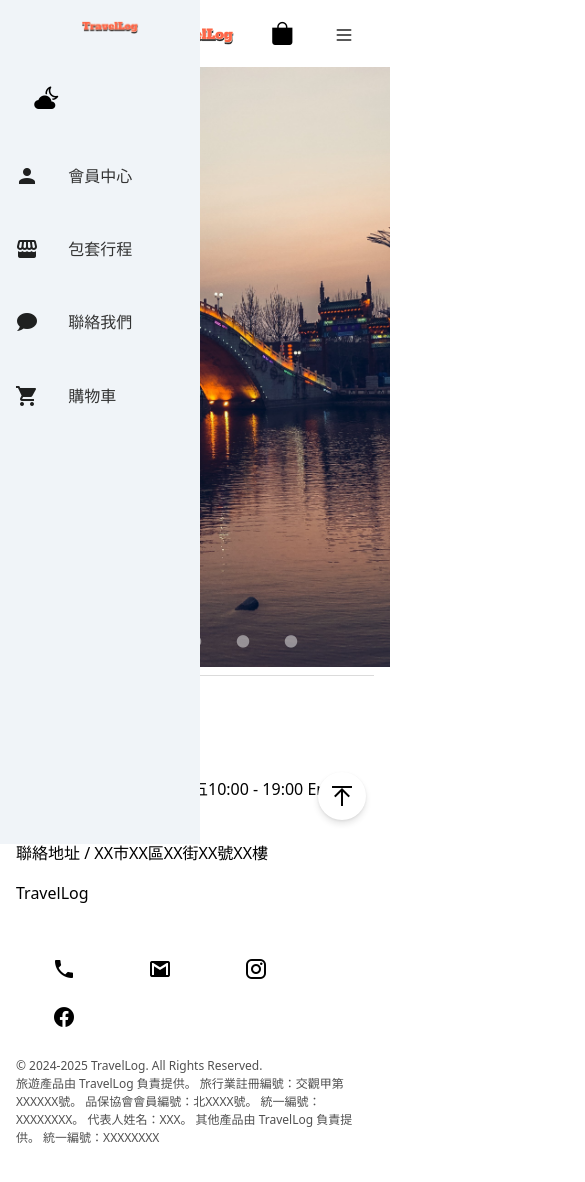
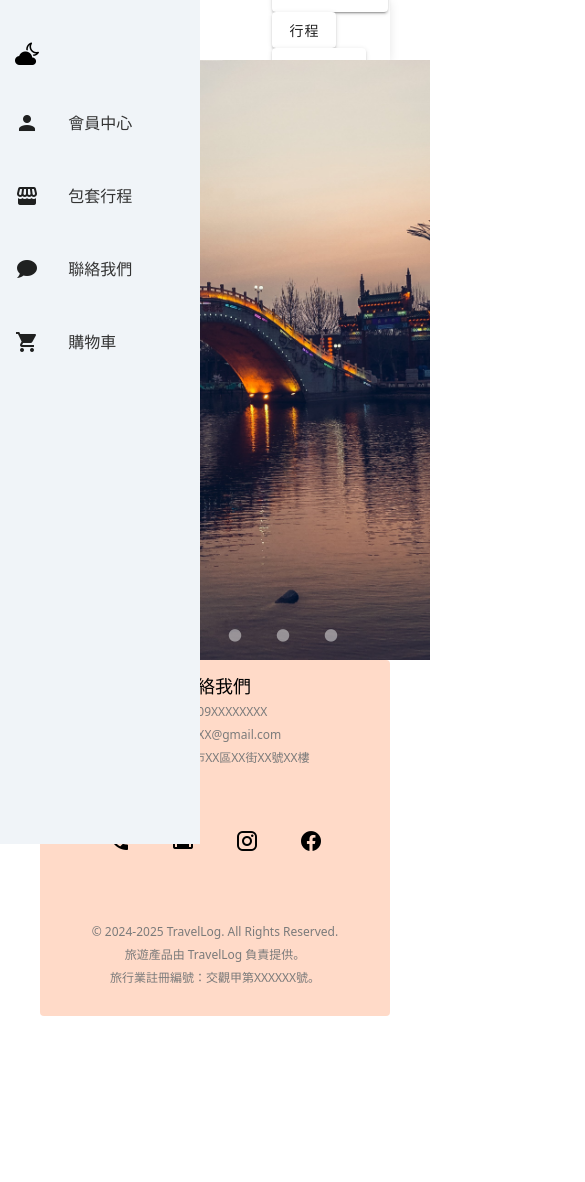
Before and after one commit to theoch3n/TravelLog-Vue, a Vue app: page / in a window 390 px wide. Shown: the top 1182 px of the page, 585 px wide, since content can reach past the window. After the commit the page ends 1020 px from the top, so only its background shows below. Built offline with nearby package versions, Linux system fonts and the light colour scheme.

Commit message:
[dosc]調整首頁樣式 但是Sidebar.vue的深色模式有些問題

```diff
--- a/src/components/Footer.vue
+++ b/src/components/Footer.vue
@@ -22,68 +22,74 @@ const icons = reactive([
 </script>
 
 <template>
-    <v-footer rounded class="bg-white">
-        <v-container fluid class="pa-0" style="border-top: 1px solid #dbdbdb;">
-            <v-row no-gutters>
-                <v-col class=" order-lg-1 mb-4" cols="12">
-                    <h2 class="mt-4 mb-4">
-                        聯絡我們
-                    </h2>
-                    <p>
-                        電話 / 09XXXXXXXX<br>
-                        專線服務時間：週一至週五10:00 - 19:00
-                        Email / XXX@gmail.com
-                    </p>
-                    <p>
-                        聯絡地址 / XX市XX區XX街XX號XX樓
-                    </p>
-                    <p>
-                        TravelLog<br>
-                    </p>
-                </v-col>
-                <v-col class="order-lg-2 mb-3 " cols="12">
-                    <v-btn v-for="icon in icons" :key="icon" class="mx-4" :icon="icon.icon" :href="icon.link"
-                        variant="text"></v-btn>
+    <v-footer rounded>
+        <v-container fluid class="pa-2">
+            <v-row>
+                <v-col cols="12" lg="4" class="footer-text mb-3">
+                    <h3 class="mb-1 pt-2">聯絡我們</h3>
+                    <p>電話 / 09XXXXXXXX</p>
+                    <p>Email / XXX@gmail.com</p>
+                    <p>聯絡地址 / XX市XX區XX街XX號XX樓</p>
                 </v-col>
 
-                <v-col class="footer-text order-lg-3 mb-3" cols="12">
-                    <p>© 2024-2025 TravelLog. All Rights Reserved.<br>
-                        旅遊產品由 TravelLog 負責提供。
-                        旅行業註冊編號：交觀甲第XXXXXX號。
-                        品保協會會員編號：北XXXX號。
-                        統一編號：XXXXXXXX。
-                        代表人姓名：XXX。
-                        其他產品由 TravelLog 負責提供。
-                        統一編號：XXXXXXXX
-                    </p>
+                <v-col cols="12" lg="4" class="mb-3">
+                    <v-btn v-for="icon in icons" :key="icon.icon" class="mx-2" :icon="icon.icon" :href="icon.link"
+                        color="black" variant="text"></v-btn>
+                </v-col>
+
+                <v-col cols="12" lg="4" class="footer-text mb-3 mt-2">
+                    <p>© 2024-2025 TravelLog. All Rights Reserved.</p>
+                    <p>旅遊產品由 TravelLog 負責提供。</p>
+                    <p>旅行業註冊編號：交觀甲第XXXXXX號。</p>
                 </v-col>
             </v-row>
         </v-container>
     </v-footer>
 </template>
+
 <style scoped>
-.v-footer {
-    width: 100vw;
-    margin-left: calc(-50vw + 50%);
-    margin-right: calc(-50vw + 50%);
-    border: none;
-    margin-top: auto;
+footer {
+    background-color: #FFDAC8 !important;
+    color: #7B7B7B;
+    padding: 0px 0;
+    /* 減少上下內邊距，讓頁腳更矮 */
 }
 
-.footer-text {
-    font-size: 12px;
-    color: rgb(80, 80, 80);
+h3 {
+    font-size: 18px;
+    /* 調整標題字體大小 */
+    color: black;
 }
 
-/* .v-application {
-    display: flex;
-    flex-direction: column;
-    min-height: 100vh;
-} */
+.footer-text p {
+    font-size: 12px;
+    /* 調整文字大小 */
+    color: #7B7B7B;
+    margin: 5px 0;
+    /* 減少段落間距 */
+
+}
+
+.v-btn {
+    transition: transform 0.2s ease-in-out;
+}
+
+.v-btn:hover {
+    transform: scale(1.1);
+}
 
 .v-container {
-    min-height: auto !important;
-    margin-bottom: 0 !important;
-    padding-bottom: 0 !important;
+    max-width: 1200px;
+    margin: 0 auto;
+}
+
+@media (max-width: 768px) {
+    footer {
+        text-align: center;
+    }
+
+    .v-btn {
+        margin: 5px;
+    }
 }
 </style>
--- a/src/components/Header.vue
+++ b/src/components/Header.vue
@@ -187,7 +187,7 @@ function handleProfileClick() {
     <LoginModal ref="loginModalRef" />
     <!-- #region Header -->
     <!-- Desktop Header -->
-    <header class="desktop-header">
+    <div class="desktop-header">
       <div class="container">
         <!-- Modal -->
         <div class="modal fade" id="exampleModal" tabindex="-1" aria-labelledby="exampleModalLabel" aria-hidden="true">
@@ -245,7 +245,7 @@ function handleProfileClick() {
         <div class="py-3 headerLogo">
 
           <a href="/">
-            <img class="img-fluid" src="../assets/logo-removebg-preview.png" alt="TravelLog" />
+            <img class="img-fluid " src="../assets/logo-removebg-preview.png" alt="TravelLog" />
           </a>
 
         </div>
@@ -280,99 +280,9 @@ function handleProfileClick() {
                 <button class="btn btn-outline-success" type="submit">Search</button>
             </form> -->
       </div>
-    </header>
+    </div>
 
-    <!-- Mobile Header -->
-    <header class="mobile-header">
-      <div class="container">
-        <!-- Modal -->
-        <div class="modal fade" id="exampleModal" tabindex="-1" aria-labelledby="exampleModalLabel" aria-hidden="true">
-          <div class="modal-dialog modal-sm">
-            <div class="modal-content">
-              <div class="modal-header">
-                <h5 class="modal-title" id="exampleModalLabel">登入</h5>
-                <button type="button" class="btn-close" data-bs-dismiss="modal" aria-label="Close"></button>
-              </div>
-              <div class="modal-body">
-                <!-- #region 表單 -->
-                <!-- form
-                                label.form-label{account}
-                                input.form-control#account
-                                label.form-label{password}
-                                input.font-control#password[type="password"]
-                                input:submit.btn.btn-primary[value="Log In"] -->
-                <div class="container mt-3">
-                  <div class="row">
-                    <div class="col-sm-4 offset-sm-2">
-                      <form action="" class="needs-validation" novalidate>
-                        <div class="form-group mb-3">
-                          <input type="text" class="form-control" id="sm-account" name="sm-account"
-                            placeholder="電郵或手機號碼" required />
-                          <div class="invalid-feedback">
-                            電郵或手機號碼是必須的
-                          </div>
-                        </div>
-                        <div class="form-group mb-3">
-                          <input type="password" class="form-control" id="sm-password" name="sm-password"
-                            placeholder="密碼" required />
-                          <div class="invalid-feedback">密碼是必須的</div>
-                        </div>
-                        <p class="text-start">
-                          <a href="" class="text-primary text-decoration-none a-pwd">忘記密碼?</a>
-                        </p>
-                        <div class="text-center btn-login">
-                          <input type="submit" value="開始購物吧!" class="btn text-white" />
-                        </div>
-                      </form>
-                    </div>
-                  </div>
-                </div>
-                <!-- #endregion -->
-              </div>
-              <!-- <div class="modal-footer">
-                                <button type="button" class="btn btn-secondary" data-bs-dismiss="modal">Close</button>
-                                <button type="button" class="btn btn-primary">Save changes</button>
-                            </div> -->
-            </div>
-          </div>
-        </div>
-        <div class="d-flex justify-content-between align-items-center px-3 py-2">
-          <div class="d-flex gap-2">
-            <a class="tool-button text-black" href="./store.html" data-bs-toggle="" aria-controls=""><i
-                class="bi bi-shop-window fs-4 me-3"></i></a>
-            <a class="tool-button text-black" href="javascript:;" data-bs-toggle="modal"
-              data-bs-target="#exampleModal"><i class="bi bi-person-fill fs-3"></i></a>
-          </div>
-          <div class="logo" style="width: 80px">
-            <a href="/">
-              <img class="img-fluid" src="@/assets/logo-removebg-preview.png" alt="TravelLog" />
-            </a>
-          </div>
-          <div class="d-flex gap-2">
-            <a class="tool-button text-black" href="#cartMenu" data-bs-toggle="offcanvas" aria-controls="cartMenu"><i
-                class="bi bi-bag-fill fs-3 me-3"></i></a>
-            <button class="tool-button" data-bs-toggle="offcanvas" data-bs-target="#mobileMenu">
-              <svg xmlns="http://www.w3.org/2000/svg" fill="none" viewBox="0 0 24 24" stroke="currentColor">
-                <path stroke-linecap="round" stroke-linejoin="round" stroke-width="2" d="M4 6h16M4 12h16M4 18h16" />
-              </svg>
-            </button>
-          </div>
-        </div>
 
-        <!-- Mobile選單 -->
-        <div class="offcanvas offcanvas-start" id="mobileMenu">
-          <div class="offcanvas-body">
-            <div class="d-flex flex-column">
-              <a href="./product-list.html" class="nav-link">Payment</a>
-              <a href="./index.html#brand" class="nav-link">關於我們</a>
-              <a href="./faq.html" class="nav-link">客服中心</a>
-              <a href="./faq.html" class="nav-link">Products</a>
-            </div>
-          </div>
-        </div>
-      </div>
-    </header>
-    <!-- #endregion -->
   </div>
 </template>
 
@@ -388,65 +298,35 @@ function handleProfileClick() {
   /* 距離頂部 0 */
   left: 0;
   /* 距離左側 0 */
-  height: 10px;
+  height: 50px;
   /* LOGO 高度 */
-  width: 100px;
+  width: 200px;
   /* LOGO 寬度 */
   z-index: 999;
   /* 確保 LOGO 在最上層 */
+  padding-left: 80px;
 
 }
 
-.header {
-  position: fixed;
-  top: 0;
-  left: 50%;
-  transform: translateX(-50%);
-  width: 100%;
-  max-width: 100%;
-  z-index: 1000;
-}
 
-.v-container {
-  width: 100%;
-  padding: 0;
-}
 
-/* 通用樣式 */
-.nav-link {
-  color: #333 !important;
-  font-size: 11.2px;
-  line-height: 16px;
-  font-family: "Noto Sans TC", sans-serif;
-}
 
 /* Desktop Header 樣式 */
 .desktop-nav {
   display: flex;
   flex-wrap: wrap;
-  justify-content: center;
-  align-items: center;
   padding: 1rem 0;
   font-size: 11.2px;
   line-height: 16px;
+  padding-left: 60px;
+
 }
 
-@media (max-width: 992px) {
-  .desktop-header {
-    display: none;
-  }
-}
 
-/* Mobile Header 樣式 */
-.mobile-header {
-  display: none;
-}
 
-@media (max-width: 992px) {
-  .mobile-header {
-    display: block;
-  }
-}
+
+
+
 
 /* 工具列按鈕樣式 */
 .tool-button {
--- a/src/components/Sidebar.vue
+++ b/src/components/Sidebar.vue
@@ -1,22 +1,24 @@
 <template>
     <!-- 引入子組件 -->
     <LoginModal ref="loginModalRef" />
-    <div class="sidebar" @mouseenter="show = true" @mouseleave="show = false">
+
+    <header class="sidebar" @mouseenter="show = true" @mouseleave="show = false">
         <div class="sidebar-inner" :class="{ 'sidebar-show': show }">
-            <div class="sidebar-logo">
-                <img src="../assets/logo-removebg-preview.png" alt="Logo">
-            </div>
             <ul class="sidebar-menu">
                 <li>
-                    <button @click="toggleDarkMode" class="tool-button text-black">
+                    <button @click="toggleDarkMode" class="tool-button text-black"
+                        style="display: flex; align-items: center; background: none; border: none; padding: 0;">
+                        <i class="mdi" style="font-size: 24px; margin-right: 8px;">
                             <template v-if="isDark">
                                 <i class="bi bi-sun-fill" style="font-size: 24px;"></i>
                             </template>
                             <template v-else>
                                 <i class="bi bi-cloud-moon-fill" style="font-size: 24px;"></i>
                             </template>
+                        </i>
                     </button>
                 </li>
+
                 <li>
                     <i class="mdi mdi-account" style="font-size: 24px;"></i>
                     <button @click="handleProfileClick">
@@ -43,11 +45,12 @@
                 </li>
             </ul>
         </div>
-    </div>
+    </header>
+
 </template>
 
 <script>
-import { ref } from "vue";
+import { ref, computed } from "vue";
 import { useRouter } from "vue-router";
 import LoginModal from "@/components/LoginModal.vue"; // 引入 LoginModal 組件
 
@@ -56,11 +59,22 @@ export default {
         LoginModal, // 註冊子組件
     },
     setup() {
+        // 控制登入對話框 & 行動選單
+        const loginDialog = ref(false);
+        const mobileMenu = ref(false);
         const show = ref(false);
         const isDark = ref(false);
         const loginModalRef = ref(null); // 使用 ref 引用 LoginModal
         const router = useRouter(); // 引入 Vue Router
+        // 從 pages 陣列中找出會員登入項目
+        const accountPage = computed(() =>
+            pages.find((page) => page.value === "Account")
+        );
 
+        const filteredPages = computed(() =>
+            // 過濾條件：排除 value 為 "Account" 和 "Profile" 的項目
+            pages.filter((page) => page.value !== "Account" && page.value !== "Profile")
+        );
         // 切換深色模式
         const toggleDarkMode = () => {
             isDark.value = !isDark.value;
@@ -75,13 +89,86 @@ export default {
                 DarkReader.disable();
             }
         };
-
+        // 定義選單
+        const pages = [
+            {
+                value: "payment",
+                text: "Payment",
+                textClass: "text-brown-darken-1",
+                to: "/payment",
+            },
+            {
+                value: "about",
+                text: "關於我們",
+                textClass: "text-blue",
+                to: "/about",
+            },
+            {
+                value: "contact",
+                text: "客服中心",
+                textClass: "text-yellow-darken-4",
+                to: "/contact",
+            },
+            {
+                value: "products",
+                text: "Products",
+                textClass: "text-purple-darken-4",
+                to: "/products",
+            },
+            {
+                value: "Itinerary",
+                text: "行程",
+                icon: "mdi-phone-incoming",
+                textClass: "text-yellow-darken-4",
+                to: "/Itinerary",
+            },
+            {
+                value: "OrderDetail",
+                text: "訂單詳情",
+                textClass: "text-yellow-darken-4",
+                to: "/orderDetail",
+            },
+            // {
+            //   value: "Itinerary",
+            //   text: "行程",
+            //   icon: "mdi-phone-incoming",
+            //   textClass: "text-yellow-darken-4",
+            //   to: "/Googlemap",
+            // },
+            {
+                value: "Account",
+                text: "會員登入",
+                icon: "mdi-account",
+                textClass: "text-black",
+                to: "/account",
+            },
+            {
+                value: "Profile",
+                text: "會員資料",
+                icon: "mdi-account",
+                textClass: "text-black",
+                to: "/profile",
+            },
+            {
+                value: "PaymentResult",
+                text: "付款結果",
+                textClass: "text-yellow-darken-4",
+                to: "/paymentResult",
+            },
+            {
+                value: "MyOrder",
+                text: "我的訂單",
+                textClass: "text-yellow-darken-4",
+                to: "/myorder",
+            },
+        ];
         // 控制登入模態框顯示
         const openLoginModal = () => {
             if (loginModalRef.value) {
                 loginModalRef.value.show();
             }
         };
+
 
         // 點擊會員中心按鈕，根據用戶登入狀態進行處理
         const handleProfileClick = () => {
@@ -119,9 +206,16 @@ export default {
         };
     },
 };
+
 </script>
 
 <style scoped>
+header.sidebar {
+    display: flex;
+    min-height: 100vh;
+
+}
+
 .sidebar {
     position: fixed;
     top: 0;
@@ -132,10 +226,13 @@ export default {
     background-color: #f0f4f8;
     transition: width 0.3s ease;
     overflow: hidden;
+    display: flex;
+    min-height: 100vh;
 }
 
 .sidebar:hover {
     width: 200px;
+
 }
 
 .sidebar-inner {
--- a/src/layouts/Default.vue
+++ b/src/layouts/Default.vue
@@ -12,10 +12,18 @@ import PageTop from "../components/PageTop.vue";
         <!-- 公告欄 -->
         <!-- 跑馬燈會擋到底下按鈕，修好再放回去 -->
         <!-- <Announcement /> -->
-        <!-- 頁首區域 -->
+
+        <!-- 側邊欄 -->
+        <aside>
+            <Sidebar></Sidebar>
+        </aside>
+        <!-- 上方導覽欄 -->
+        <nav>
             <Header />
+        </nav>
+
         <!-- 主要內容區域，使用 Vuetify 的 v-main 元件 -->
-        <Sidebar></Sidebar>
+        <main>
             <v-main class="content d-flex flex-column">
                 <!--
             路由視圖區域：
@@ -26,27 +34,57 @@ import PageTop from "../components/PageTop.vue";
                     <component :is="Component" />
                 </router-view>
             </v-main>
+            <!-- Page-Top -->
+            <PageTop />
+        </main>
+
+
+        <footer> <!-- 頁尾區域 -->
+            <Footer />
+        </footer>
 
 
 
 
 
-        <!-- 頁尾區域 -->
-        <Footer />
-        <!-- Page-Top -->
-        <PageTop />
     </v-app>
 </template>
 
 <style scoped>
-Header {
-    padding-top: 40px;
+nav {
+    padding-left: 200px;
+    /* 讓內部內容向右偏移 */
+    display: flex;
+    align-items: center;
+    /* 垂直置中 */
+    height: 60px;
+    /* 高度設定 */
+    background-color: white;
+    /* 背景色 */
+    width: 100%;
+    /* 讓 nav 佔滿整個寬度 */
+    box-shadow: 0 2px 10px rgba(0, 0, 0, 0.1);
+    /* 陰影美化 */
+}
+
+
+/* 調整主內容區域 */
+main {
+    margin-left: 20px;
+    /* 確保內容不被側邊欄擋住 */
+    flex: 1;
+    display: flex;
+    flex-direction: column;
+    background-color: white;
 }
 
 Footer {
-    flex-shrink: 0;
-    margin-bottom: -1px;
-    margin-top: auto;
+    margin-left: 20px;
+    /* 確保內容不被側邊欄擋住 */
+    flex: 1;
+    display: flex;
+    flex-direction: column;
+    background-color: white;
 }
 
 .content {
```
Lines whose indentation alone changed are shown as unchanged.
